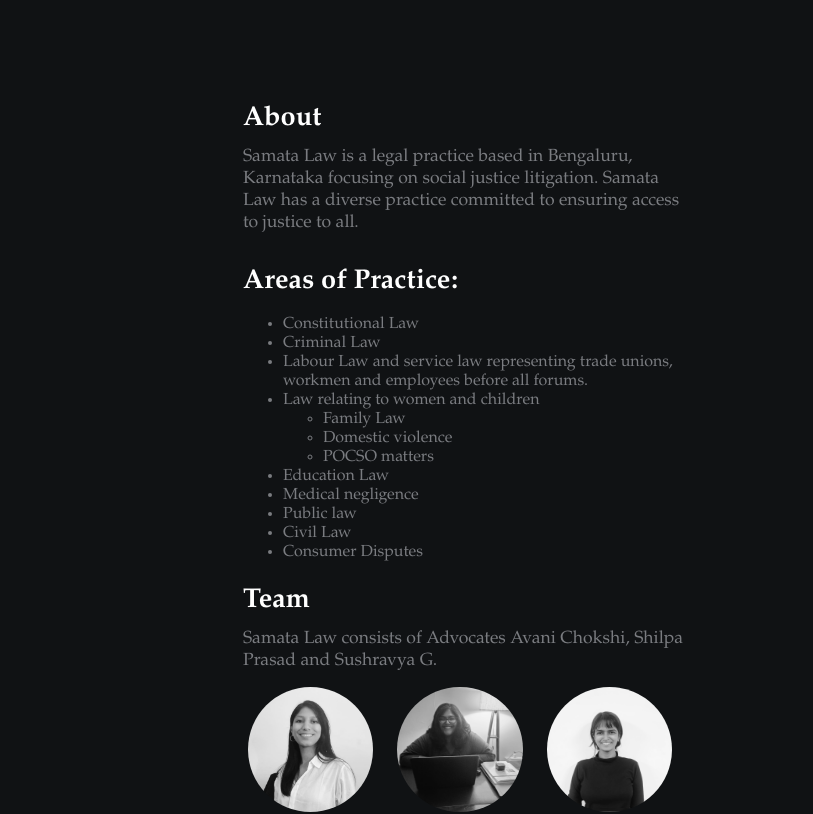
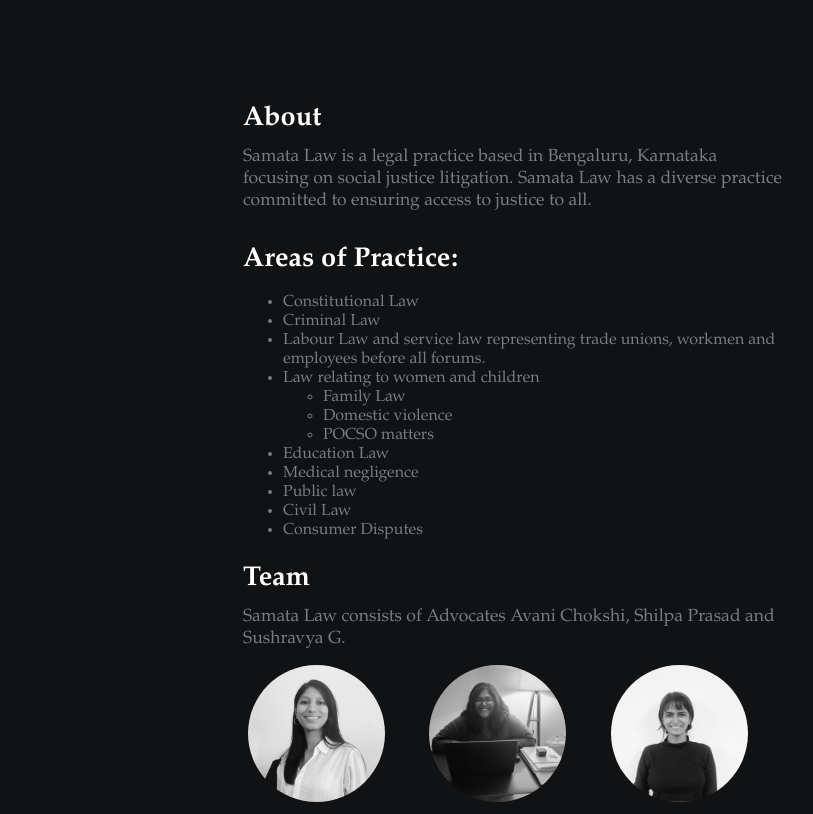
Before and after one commit to d1vyank/samata_website, a plain HTML site: page index.html in a window 1280 px wide. Shown: the top 814 px of the page, 397-1210 px from the left. Drawn offline with Linux system fonts and the light colour scheme.

Commit message:
css magic

```diff
--- a/style.css
+++ b/style.css
@@ -47,7 +47,7 @@ a{
 /* section 2 */
 .section-2{
     padding-top: 10vh;
-    width: 70%;
+    width: 85%;
 }
 
 .section-2 h2{
@@ -85,7 +85,7 @@ a{
 .team img {
   -webkit-filter: grayscale(100%);
   filter: grayscale(100%);
-  width: 90%;
+  width: 80%;
   border-radius: 50%;
 }
 
```
